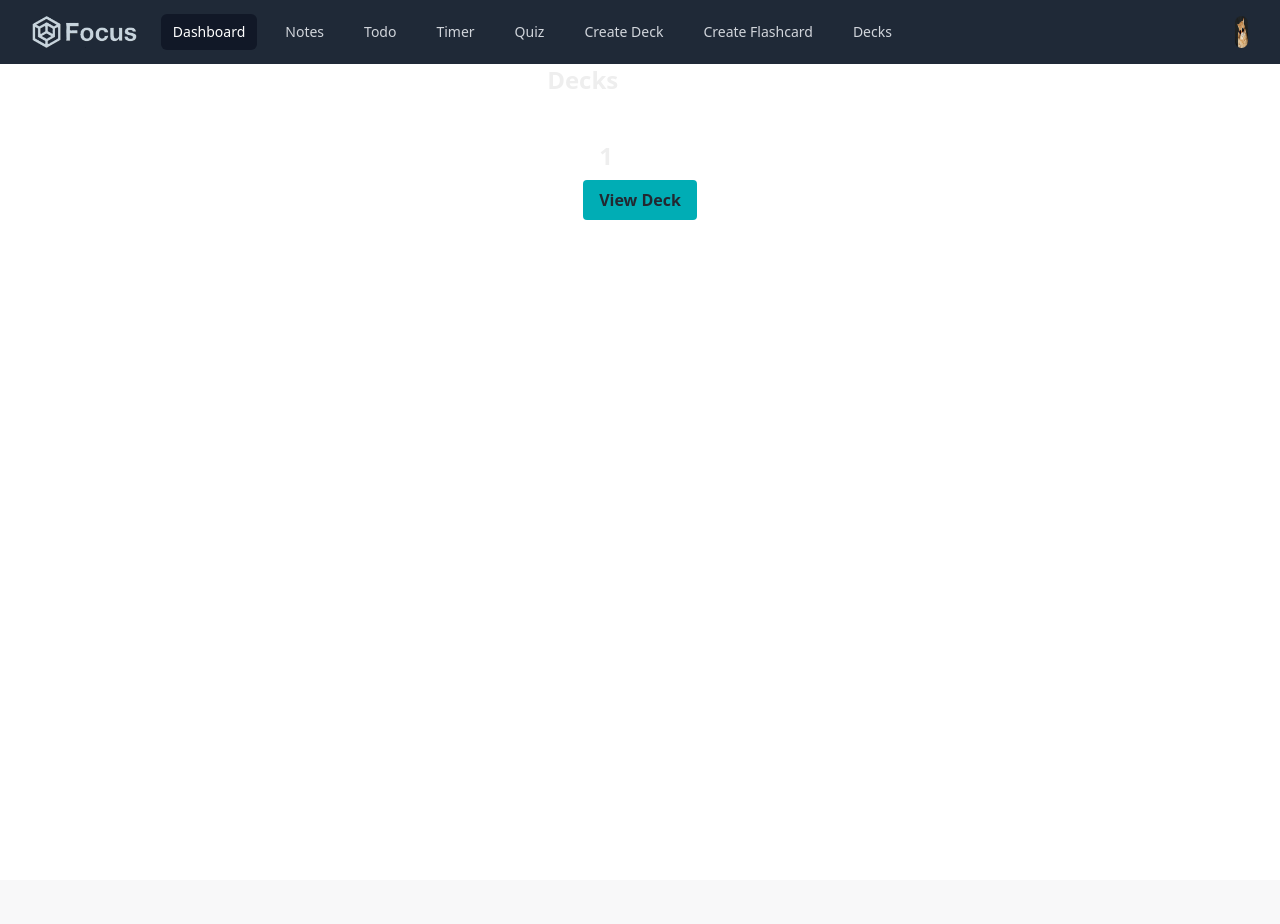
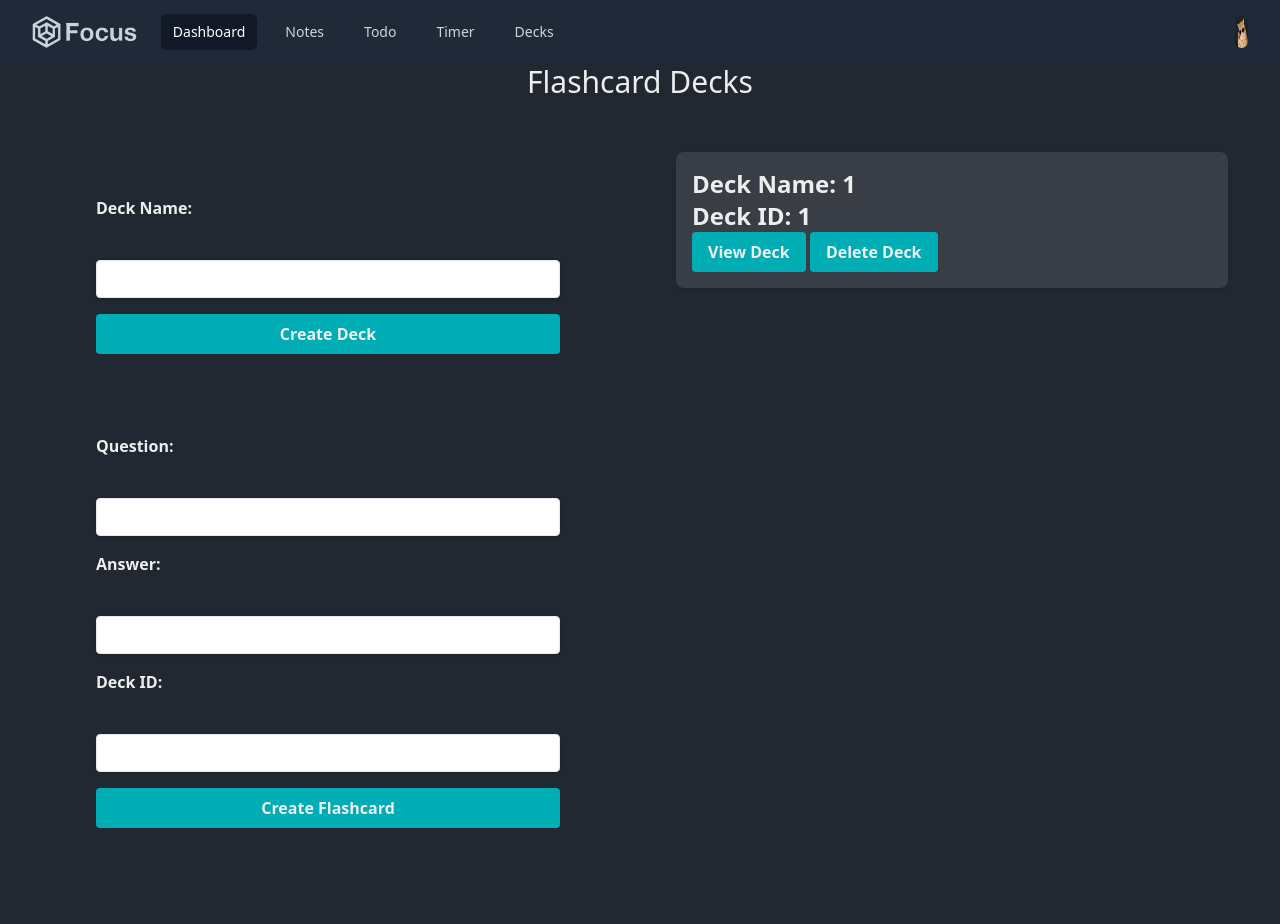
Before and after one commit to IgorD-lab/Focus, a Flask app: page /decks in a window 1280 px wide. Before the commit the page ends 220 px from the top, so only its background shows below. Run offline with Flask 3, Linux system fonts and the light colour scheme; a user stored in the database is signed in; some libraries are stand-ins or nearby versions.

Commit message:
Finished decks page

```diff
--- a/website/__init__.py
+++ b/website/__init__.py
@@ -21,7 +21,7 @@ def create_app():
     app.register_blueprint(views, url_prefix='/') #register blueprints
     app.register_blueprint(auth, url_prefix='/')
 
-    from .models import User, Note, Todo, Quiz, Deck, Flashcard # not actually importing we just declare function prototypes before we create database
+    from .models import User, Note, Todo, Quiz, Deck, Flashcard, TempFlashcard # not actually importing we just declare function prototypes before we create database
 
     with app.app_context():
         db.create_all() # call function
--- a/website/models.py
+++ b/website/models.py
@@ -31,14 +31,16 @@ class User(db.Model, UserMixin): # UserMixin must be inherited in User object to
     # Note for relationship in sql if it was foreign key we would use note lowercase (dumb design)
     todo= db.relationship('Todo')
     quiz = db.relationship('Quiz')
-
 class Deck(db.Model):
    id = db.Column(db.Integer, primary_key=True)
    name = db.Column(db.String(80), unique=True, nullable=False)
    flashcards = db.relationship('Flashcard', backref='deck', lazy=True)
-
 class Flashcard(db.Model):
    id = db.Column(db.Integer, primary_key=True)
    question = db.Column(db.String(120), nullable=False)
    answer = db.Column(db.String(120), nullable=False)
    deck_id = db.Column(db.Integer, db.ForeignKey('deck.id'), nullable=False)
+class TempFlashcard(db.Model):
+    id = db.Column(db.Integer, primary_key=True)
+    user_id = db.Column(db.Integer, db.ForeignKey('user.id'))
+    flashcard_id = db.Column(db.Integer, db.ForeignKey('flashcard.id'))
--- a/website/static/css/main.css
+++ b/website/static/css/main.css
@@ -1,3 +1,14 @@
 @import "tailwind/css/base";
 @import "tailwind/css/components";
 @import "tailwind/css/utilities";
+
+/* Hide scrollbar for Chrome, Safari and Opera */
+.no-scrollbar::-webkit-scrollbar {
+  display: none;
+}
+
+/* Hide scrollbar for IE, Edge and Firefox */
+.no-scrollbar {
+  -ms-overflow-style: none; /* IE and Edge */
+  scrollbar-width: none; /* Firefox */
+}
--- a/website/static/css/src/output.css
+++ b/website/static/css/src/output.css
@@ -637,6 +637,14 @@ video {
   margin: 1.25rem;
 }
 
+.m-2 {
+  margin: 0.5rem;
+}
+
+.m-20 {
+  margin: 5rem;
+}
+
 .mx-auto {
   margin-left: auto;
   margin-right: auto;
@@ -692,6 +700,10 @@ video {
   margin-top: 2rem;
 }
 
+.box-border {
+  box-sizing: border-box;
+}
+
 .block {
   display: block;
 }
@@ -728,6 +740,14 @@ video {
   height: 2rem;
 }
 
+.h-1\/2 {
+  height: 50%;
+}
+
+.h-1 {
+  height: 0.25rem;
+}
+
 .min-h-screen {
   min-height: 100vh;
 }
@@ -754,6 +774,10 @@ video {
 
 .w-full {
   width: 100%;
+}
+
+.w-1\/2 {
+  width: 50%;
 }
 
 .max-w-2xl {
@@ -802,6 +826,10 @@ video {
           appearance: none;
 }
 
+.flex-row {
+  flex-direction: row;
+}
+
 .flex-col {
   flex-direction: column;
 }
@@ -1039,6 +1067,10 @@ video {
   padding: 1rem;
 }
 
+.p-20 {
+  padding: 5rem;
+}
+
 .px-2 {
   padding-left: 0.5rem;
   padding-right: 0.5rem;
@@ -1121,6 +1153,10 @@ video {
 
 .pt-2 {
   padding-top: 0.5rem;
+}
+
+.pt-4 {
+  padding-top: 1rem;
 }
 
 .text-center {
--- a/website/static/js/script.js
+++ b/website/static/js/script.js
@@ -60,6 +60,20 @@ function deleteQuizAll(userId) {
   });
 }
 
+function deleteDeck(deckId) {
+  fetch(`/delete-deck/${deckId}`, {
+    method: "DELETE",
+  })
+    .then((response) => response.json())
+    .then((data) => {
+      if (data.success) {
+        location.reload();
+      } else {
+        alert("Error deleting deck");
+      }
+    });
+}
+
 function toggle() {
   var x = document.getElementById("dropdown-toggle");
 
--- a/website/templates/construction.html
+++ /dev/null
@@ -1,6 +0,0 @@
-{% extends "layout.html" %} {% block title %}Construction{% endblock %} {% block
-content %}
-<div class="container mx-auto">
-  <h1 align="center" class="text-textD">Construction</h1>
-</div>
-{% endblock %}
--- a/website/templates/decks.html
+++ b/website/templates/decks.html
@@ -1,18 +1,82 @@
 {% extends "layout.html" %} {% block title %}Home{% endblock %} {% block content
 %}
-<div class="container mx-auto justify-center items-center flex">
-  <div class="flex flex-col imtes-center">
-    <h1 class="text-2xl font-bold text-textD">Decks</h1>
-    <div style="height: 49rem" class="p-4 overflow-y-scrol">
+<div class="container mx-auto bg-backgroundD text-textD">
+  <h1 class="text-center text-3xl text-textD">Flashcard Decks</h1>
+
+  <!-- Left Side -->
+  <div class="flex flex-col md:flex-row w-full p-4">
+    <div class="w-full md:w-1/2">
+      <form method="POST" action="/decks" class="flex flex-col space-y-4 m-20">
+        <label for="name" class="font-bold text-textD">Deck Name:</label><br />
+        <input
+          type="text"
+          id="name"
+          name="name"
+          class="shadow appearance-none border rounded w-full py-2 px-3 text-gray-700 leading-tight focus:outline-none focus:shadow-outline"
+        />
+        <input
+          type="submit"
+          value="Create Deck"
+          class="bg-primaryD hover:bg-hoverButtonD text-textD font-bold py-2 px-4 rounded focus:outline-none focus:shadow-outline"
+        />
+      </form>
+
+      <form method="POST" class="flex flex-col space-y-4 m-20">
+        <label for="question" class="font-bold text-textD">Question:</label
+        ><br />
+        <input
+          type="text"
+          id="question"
+          name="question"
+          class="shadow appearance-none border rounded w-full py-2 px-3 text-gray-700 leading-tight focus:outline-none focus:shadow-outline"
+        />
+        <label for="answer" class="font-bold text-textD">Answer:</label><br />
+        <input
+          type="text"
+          id="answer"
+          name="answer"
+          class="shadow appearance-none border rounded w-full py-2 px-3 text-gray-700 leading-tight focus:outline-none focus:shadow-outline"
+        />
+        <label for="deck_id" class="font-bold text-textD">Deck ID:</label><br />
+        <input
+          type="text"
+          id="deck_id"
+          name="deck_id"
+          class="shadow appearance-none border rounded w-full py-2 px-3 text-gray-700 leading-tight focus:outline-none focus:shadow-outline"
+        />
+        <input
+          type="submit"
+          value="Create Flashcard"
+          class="bg-primaryD hover:bg-hoverButtonD text-textD font-bold py-2 px-4 rounded focus:outline-none focus:shadow-outline"
+        />
+      </form>
+    </div>
+
+    <!-- Right Side -->
+    <div
+      class="w-full md:w-1/2 p-4 overflow-y-scroll no-scrollbar"
+      style="height: 49rem"
+    >
       {% for deck in decks %}
-      <div class="m-5">
-        <h2 class="text-2xl font-bold text-textD py-2 px-4">{{ deck.name }}</h2>
-        <button
-          class="bg-primaryD hover:bg-hoverButtonD text-backgroundD font-bold py-2 px-4 rounded"
-          onclick="window.location.href='{{ url_for('views.deck', deck_id=deck.id) }}';"
-        >
-          View Deck
-        </button>
+      <div class="m-5 shadow rounded-lg mb-3 bg-accentD">
+        <div class="p-4">
+          <h2 class="text-2xl font-bold text-textD">
+            Deck Name: {{ deck.name }} <br />
+            Deck ID: {{ deck.id }}
+          </h2>
+          <button
+            class="bg-primaryD hover:bg-hoverButtonD text-textD font-bold py-2 px-4 rounded focus:outline-none focus:shadow-outline"
+            onclick="window.location.href='{{ url_for('views.deck', deck_id=deck.id) }}';"
+          >
+            View Deck
+          </button>
+          <button
+            class="bg-primaryD hover:bg-hoverButtonD text-textD font-bold py-2 px-4 rounded focus:outline-none focus:shadow-outline"
+            onclick="deleteDeck({{ deck.id }})"
+          >
+            Delete Deck
+          </button>
+        </div>
       </div>
       {% endfor %}
     </div>
--- a/website/templates/layout.html
+++ b/website/templates/layout.html
@@ -115,21 +115,11 @@
                   class="text-gray-300 hover:bg-gray-700 hover:text-white rounded-md px-3 py-2 text-sm font-medium"
                   >Timer</a
                 >
-                <a
+                <!-- <a
                   href="/quiz"
                   class="text-gray-300 hover:bg-gray-700 hover:text-white rounded-md px-3 py-2 text-sm font-medium"
                   >Quiz</a
-                >
-                <a
-                  href="/create_deck"
-                  class="text-gray-300 hover:bg-gray-700 hover:text-white rounded-md px-3 py-2 text-sm font-medium"
-                  >Create Deck</a
-                >
-                <a
-                  href="/create_flashcard"
-                  class="text-gray-300 hover:bg-gray-700 hover:text-white rounded-md px-3 py-2 text-sm font-medium"
-                  >Create Flashcard</a
-                >
+                > -->
                 <a
                   href="/decks"
                   class="text-gray-300 hover:bg-gray-700 hover:text-white rounded-md px-3 py-2 text-sm font-medium"
--- a/website/views.py
+++ b/website/views.py
@@ -1,9 +1,9 @@
 from flask import Blueprint, render_template, request, flash, jsonify, redirect, session, url_for
 from flask_login import login_required, current_user
 from sqlalchemy.sql import func
-from .models import Note, Todo, Quiz, User, Deck, Flashcard
+from .models import Note, Todo, Quiz, User, Deck, Flashcard, TempFlashcard
 from . import db
-import json
+import json, random
 
 views = Blueprint('views', __name__)
 
@@ -100,110 +100,156 @@ def delete_note_all():
         db.session.commit()
     return jsonify({})
 
-@views.route('/quiz', methods=['GET', 'POST'])
-@login_required
-def quiz():
-   if request.method == 'POST':
-        question = request.form.get('question')
-        answer = request.form.get('answer')
-        if question and answer:
-            quiz_item = Quiz(question=question, answer=answer, user_id=current_user.id)
-            db.session.add(quiz_item)
+# @views.route('/quiz', methods=['GET', 'POST'])
+# @login_required
+# def quiz():
+#    if request.method == 'POST':
+#         question = request.form.get('question')
+#         answer = request.form.get('answer')
+#         if question and answer:
+#             quiz_item = Quiz(question=question, answer=answer, user_id=current_user.id)
+#             db.session.add(quiz_item)
+#             db.session.commit()
+#             flash('Quiz item added!', category='success')
+#         else:
+#             flash('Please provide both a question and answer for the question item.', category='error')
+
+#    return render_template('quiz.html', user=current_user)
+
+# @views.route('/quiz-questions', methods=['GET', 'POST'])
+# @login_required
+# def quiz_questions():
+#     if 'quiz_id' in session:
+#         # If quiz_id is in the session, retrieve the question using quiz_id
+#         question = Quiz.query.get(session['quiz_id'])
+#         if request.method == 'POST':
+#             answer = request.form.get('answer').strip().lower()
+#             print(f"Database answer: '{question.answer}', User answer: '{answer}'")
+#             if question.answer.strip().lower() == answer:
+#                 flash('Correct answer', category='success')
+#                 print('Correct')
+#             else:
+#                 flash('Wrong answer', category='error')
+#                 print('Error')
+#             session.pop('quiz_id', None)
+#             # After checking the answer, fetch a new question
+#             question = Quiz.query.order_by(func.random()).first()
+#             session['quiz_id'] = question.id
+#     elif request.method == 'POST':
+#         # If quiz_id is not in the session and the form is submitted, fetch a new question
+#         question = Quiz.query.order_by(func.random()).first()
+#         session['quiz_id'] = question.id
+#     else:
+#         # If quiz_id is not in the session and the form is not submitted, do nothing
+#         question = None
+
+#     return render_template('quiz-questions.html', user=current_user, question=question)
+
+# @views.route('/delete-quiz', methods=['POST'])
+# def delete_quiz():
+#     quiz = json.loads(request.data)
+#     quizId = quiz['quizId']
+#     quiz = Quiz.query.get(quizId)
+#     if quiz:
+#         if quiz.user_id == current_user.id:
+#             db.session.delete(quiz)
+#             db.session.commit()
+#     return jsonify({})
+
+# @views.route('/delete-quiz-all', methods=['POST'])
+# def delete_quiz_all():
+#     user_data = json.loads(request.data)
+#     user_id = user_data['userId']
+#     user = User.query.get(user_id)
+#     if user:
+#         quizzes = Quiz.query.filter_by(user_id=user.id).all()
+#         for quiz in quizzes:
+#             db.session.delete(quiz)
+#         db.session.commit()
+#     return jsonify({})
+
+@views.route('/decks', methods=['GET', 'POST'])
+def decks():
+    if request.method == 'POST':
+        if 'name' in request.form:
+            name = request.form['name']
+            existing_deck = Deck.query.filter_by(name=name).first()
+
+            if existing_deck is None:
+                deck = Deck(name=name)
+                db.session.add(deck)
+                db.session.commit()
+                return redirect('/decks')
+            else:
+                flash('A deck with that name already exists. Please choose a different name.', 'error')
+
+        if 'question' in request.form and 'answer' in request.form and 'deck_id' in request.form:
+            question = request.form['question']
+            answer = request.form['answer']
+            deck_id = request.form['deck_id']
+            flashcard = Flashcard(question=question, answer=answer, deck_id=deck_id)
+            db.session.add(flashcard)
             db.session.commit()
-            flash('Quiz item added!', category='success')
-        else:
-            flash('Please provide both a question and answer for the question item.', category='error')
+            flash('Qestion Added', 'success')
 
-   return render_template('quiz.html', user=current_user)
-
-@views.route('/quiz-questions', methods=['GET', 'POST'])
-@login_required
-def quiz_questions():
-    if 'quiz_id' in session:
-        # If quiz_id is in the session, retrieve the question using quiz_id
-        question = Quiz.query.get(session['quiz_id'])
-        if request.method == 'POST':
-            answer = request.form.get('answer').strip().lower()
-            print(f"Database answer: '{question.answer}', User answer: '{answer}'")
-            if question.answer.strip().lower() == answer:
-                flash('Correct answer', category='success')
-                print('Correct')
-            else:
-                flash('Wrong answer', category='error')
-                print('Error')
-            session.pop('quiz_id', None)
-            # After checking the answer, fetch a new question
-            question = Quiz.query.order_by(func.random()).first()
-            session['quiz_id'] = question.id
-    elif request.method == 'POST':
-        # If quiz_id is not in the session and the form is submitted, fetch a new question
-        question = Quiz.query.order_by(func.random()).first()
-        session['quiz_id'] = question.id
-    else:
-        # If quiz_id is not in the session and the form is not submitted, do nothing
-        question = None
-
-    return render_template('quiz-questions.html', user=current_user, question=question)
-
-@views.route('/delete-quiz', methods=['POST'])
-def delete_quiz():
-    quiz = json.loads(request.data)
-    quizId = quiz['quizId']
-    quiz = Quiz.query.get(quizId)
-    if quiz:
-        if quiz.user_id == current_user.id:
-            db.session.delete(quiz)
-            db.session.commit()
-    return jsonify({})
-
-@views.route('/delete-quiz-all', methods=['POST'])
-def delete_quiz_all():
-    user_data = json.loads(request.data)
-    user_id = user_data['userId']
-    user = User.query.get(user_id)
-    if user:
-        quizzes = Quiz.query.filter_by(user_id=user.id).all()
-        for quiz in quizzes:
-            db.session.delete(quiz)
-        db.session.commit()
-    return jsonify({})
-
-@views.route('/construction', methods=['GET', 'POST'])
-@login_required
-def construction():
-    if request.method == 'POST':
-       pass
-
-    return render_template('construction.html', user=current_user)
-
-@views.route('/create_deck', methods=['GET', 'POST'])
-def create_deck():
-   if request.method == 'POST':
-       name = request.form['name']
-       deck = Deck(name=name)
-       db.session.add(deck)
-       db.session.commit()
-       return redirect('/decks')
-   return render_template('create_deck.html', user=current_user)
-
-@views.route('/create_flashcard', methods=['GET', 'POST'])
-def create_flashcard():
-   if request.method == 'POST':
-       question = request.form['question']
-       answer = request.form['answer']
-       deck_id = request.form['deck_id']
-       flashcard = Flashcard(question=question, answer=answer, deck_id=deck_id)
-       db.session.add(flashcard)
-       db.session.commit()
-       return redirect('/decks')
-   return render_template('create_flashcard.html', user=current_user)
-
-@views.route('/decks', methods=['GET'])
-def decks():
-   decks = Deck.query.all()
-   return render_template('decks.html', decks=decks, user=current_user)
+    decks = Deck.query.all()
+    return render_template('decks.html', decks=decks, user=current_user)
 
 @views.route('/deck/<int:deck_id>', methods=['GET'])
 def deck(deck_id):
    deck = Deck.query.get(deck_id)
    return render_template('deck.html', deck=deck, user=current_user)
+
+@views.route('/delete-deck/<int:deck_id>', methods=['DELETE'])
+def delete_deck(deck_id):
+    deck = Deck.query.get(deck_id)
+    if deck:
+        Flashcard.query.filter_by(deck_id=deck_id).delete()
+        db.session.delete(deck)
+        db.session.commit()
+        return jsonify({'success': True})
+    else:
+        return jsonify({'success': False}), 404
+
+@views.route('/deck-questions/<int:deck_id>', methods=['GET', 'POST'])
+def deck_questions(deck_id):
+    deck = Deck.query.get(deck_id)
+    user_id = current_user.id
+
+    if request.method == 'POST':
+        if 'flashcard_id' in session:
+            flashcard = Flashcard.query.get(session['flashcard_id'])
+            answer = request.form.get('answer').strip().lower()
+            print(f"Database question: '{flashcard.question}'")
+            print(f"Expected answer: '{flashcard.answer}'")
+            print(f"User answer: '{answer}'")
+            if answer == flashcard.answer.lower():
+                flash('Correct!', category='success')
+            else:
+                flash(f'Incorrect! The correct answer was: {flashcard.answer}', category='error')
+
+            TempFlashcard.query.filter_by(user_id=user_id, flashcard_id=flashcard.id).delete()
+            db.session.commit()
+
+        temp_flashcard = TempFlashcard.query.filter_by(user_id=user_id).first()
+        if temp_flashcard:
+            flashcard = Flashcard.query.get(temp_flashcard.flashcard_id)
+            session['flashcard_id'] = flashcard.id
+        else:
+            flashcard = None
+            flash('You have answered all questions', category='success')
+            session.pop('flashcard_id', None)
+    else:
+        TempFlashcard.query.filter_by(user_id=user_id).delete()
+        flashcards = list(deck.flashcards)
+        if 'flashcard_id' in session:
+            flashcards = [f for f in flashcards if f.id != session['flashcard_id']]
+        random.shuffle(flashcards)
+        for flashcard in flashcards:
+            temp_flashcard = TempFlashcard(user_id=user_id, flashcard_id=flashcard.id)
+            db.session.add(temp_flashcard)
+        db.session.commit()
+
+        flashcard = Flashcard.query.get(TempFlashcard.query.filter_by(user_id=user_id).first().flashcard_id)
+
+    return render_template('deck_questions.html', flashcard=flashcard, deck=deck,  user=current_user)
```
Also changed, not shown: website/templates/deck.html (+16 -2 lines), website/templates/deck_questions.html (added, +30 -0 lines), website/templates/tempHolder.html (added, +155 -0 lines), instance/database.db.
